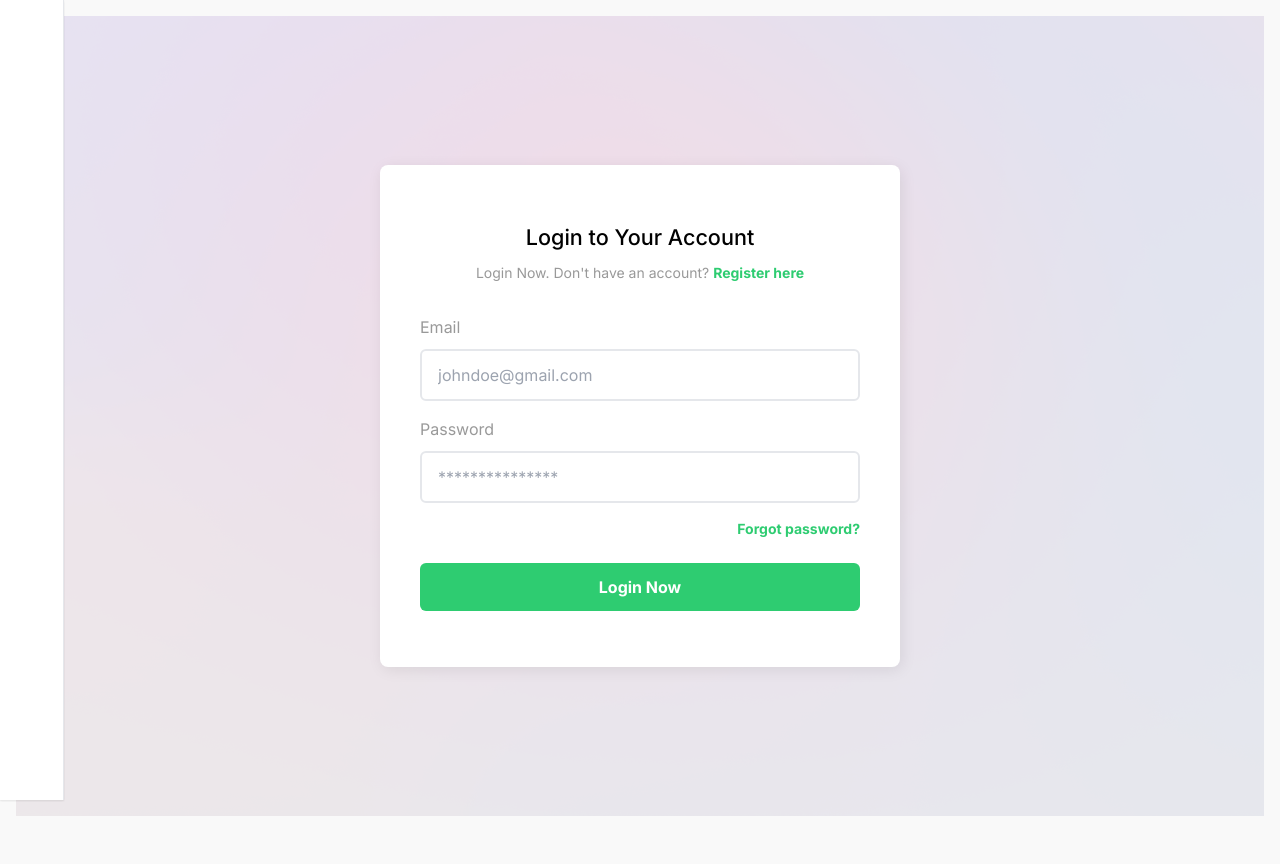
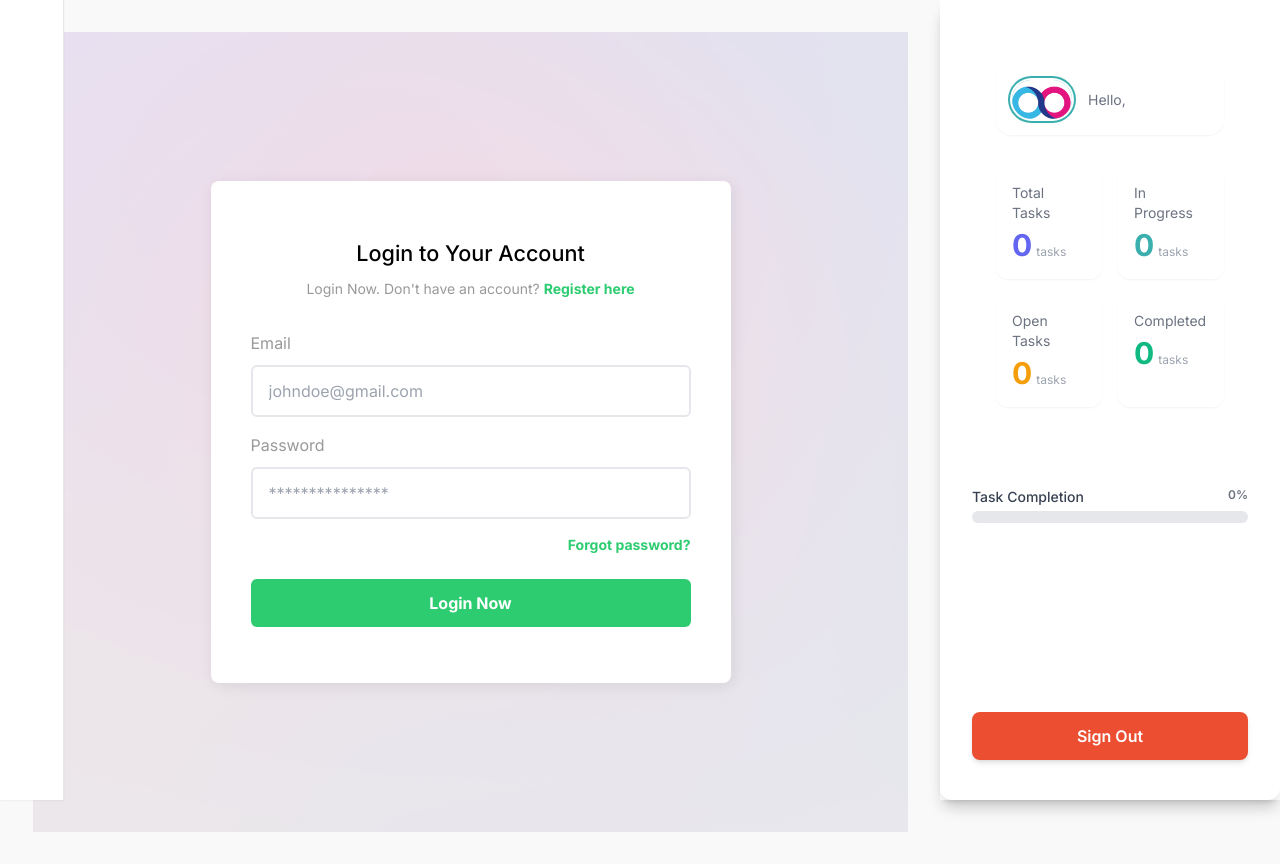
Before and after one commit to Harshpandey2165/taskmanager--v1, a Next.js app in the folder client/: page /login in a window 1280 px wide. Before the commit the page ends 832 px from the top, so only its background shows below. Built offline with nearby package versions, Linux system fonts and the light colour scheme; no server answers; some icons are missing.

Commit message:
fix: type assertion and ref typing, resolve build/type errors

```diff
--- a/client/app/Components/RadialChart/RadialChart.tsx
+++ b/client/app/Components/RadialChart/RadialChart.tsx
@@ -17,6 +17,7 @@ import {
   ChartTooltipContent,
 } from "@/components/ui/chart";
 import { useTasks } from "@/context/taskContext";
+import Image from "next/image";
 
 export const description = "A radial chart with stacked sections";
 
@@ -44,10 +45,6 @@ function RadialCHart() {
 
   return (
     <Card className="flex flex-col border-2 border-white shadow-none bg-[#EDEDED]">
-      <CardHeader className="items-center pb-0">
-        <CardTitle>Comleted vs Pending Tasks</CardTitle>
-        <CardDescription>Task completion status.</CardDescription>
-      </CardHeader>
       <CardContent className="flex flex-1 items-center pb-0">
         <ChartContainer
           config={chartConfig}
@@ -59,10 +56,7 @@ function RadialCHart() {
             innerRadius={80}
             outerRadius={130}
           >
-            <ChartTooltip
-              cursor={false}
-              content={<ChartTooltipContent hideLabel />}
-            />
+            content={<ChartTooltipContent />}
             <PolarRadiusAxis tick={false} tickLine={false} axisLine={false}>
               <Label
                 content={({ viewBox }) => {
@@ -106,15 +100,6 @@ function RadialCHart() {
           </RadialBarChart>
         </ChartContainer>
       </CardContent>
-      <CardFooter className="flex-col gap-2 text-sm">
-        <div className="flex items-center gap-2 font-medium leading-none">
-          Task completion improved by 12% this month{" "}
-          <TrendingUp className="h-4 w-4" />
-        </div>
-        <div className="leading-none text-muted-foreground">
-          Analysis based on tasks completed in the last 30 days.
-        </div>
-      </CardFooter>
     </Card>
   );
 }
--- a/client/providers/MainLayout.tsx
+++ b/client/providers/MainLayout.tsx
@@ -2,6 +2,7 @@
 import Modal from "@/app/Components/Modal/Modal";
 import ProfileModal from "@/app/Components/Profile/ProfileModal";
 import MiniSidebar from "@/app/Components/Layout/MiniSidebar";
+import Sidebar from "@/app/Components/Sidebar/Sidebar";
 import { useTasks } from "@/context/taskContext";
 import React from "react";
 
@@ -12,16 +13,22 @@ interface MainLayoutProps {
 function MainLayout({ children }: MainLayoutProps) {
   const { isEditing, profileModal } = useTasks();
   return (
-    <div className="flex min-h-screen">
-      <div className="w-16 flex-shrink-0 fixed left-0 top-0 h-full bg-white border-r border-gray-200 shadow-sm z-40">
+    <div className="flex flex-row min-h-screen w-full">
+      {/* Mini Sidebar */}
+      <div className="w-[60px] h-screen bg-white border-r border-gray-200 shadow-sm z-40 flex-shrink-0">
         <MiniSidebar />
       </div>
-      <div className="flex-1 ml-16 bg-gradient-to-br from-[#f8f9fa] to-[#e9ecef] overflow-auto">
-        <div className="relative h-full w-full p-6">
+      {/* Main Content */}
+      <main className="flex-1 bg-gradient-to-br from-[#f8f9fa] to-[#e9ecef] min-h-screen overflow-x-auto">
+        <div className="relative max-w-[1400px] mx-auto p-4">
           {isEditing && <Modal />}
           {profileModal && <ProfileModal />}
           {children}
         </div>
+      </main>
+      {/* Sidebar */}
+      <div className="w-[340px] h-screen bg-white border-l border-gray-200 shadow-lg z-40 flex-shrink-0">
+        <Sidebar />
       </div>
     </div>
   );
```
Also changed, not shown: client/public/logo.png, 1 other file (tests, documents, lock files or other folders).
